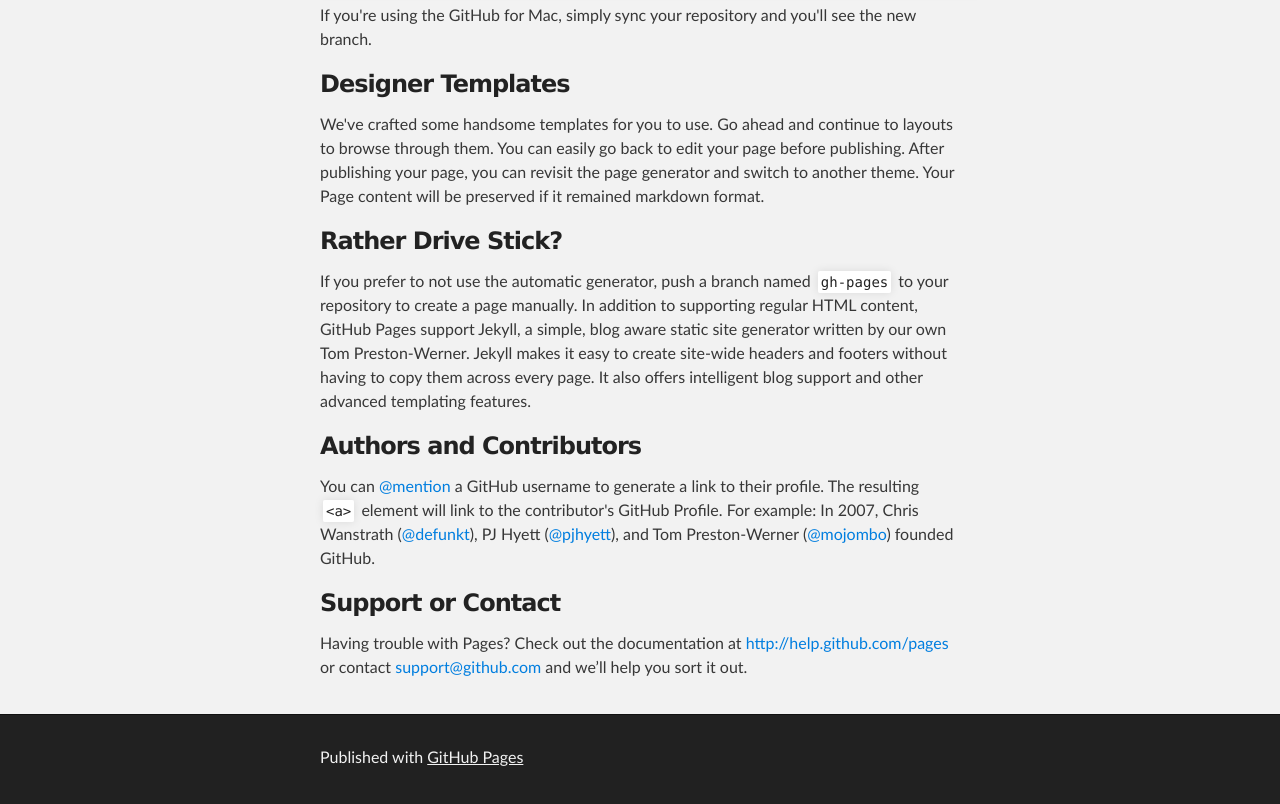
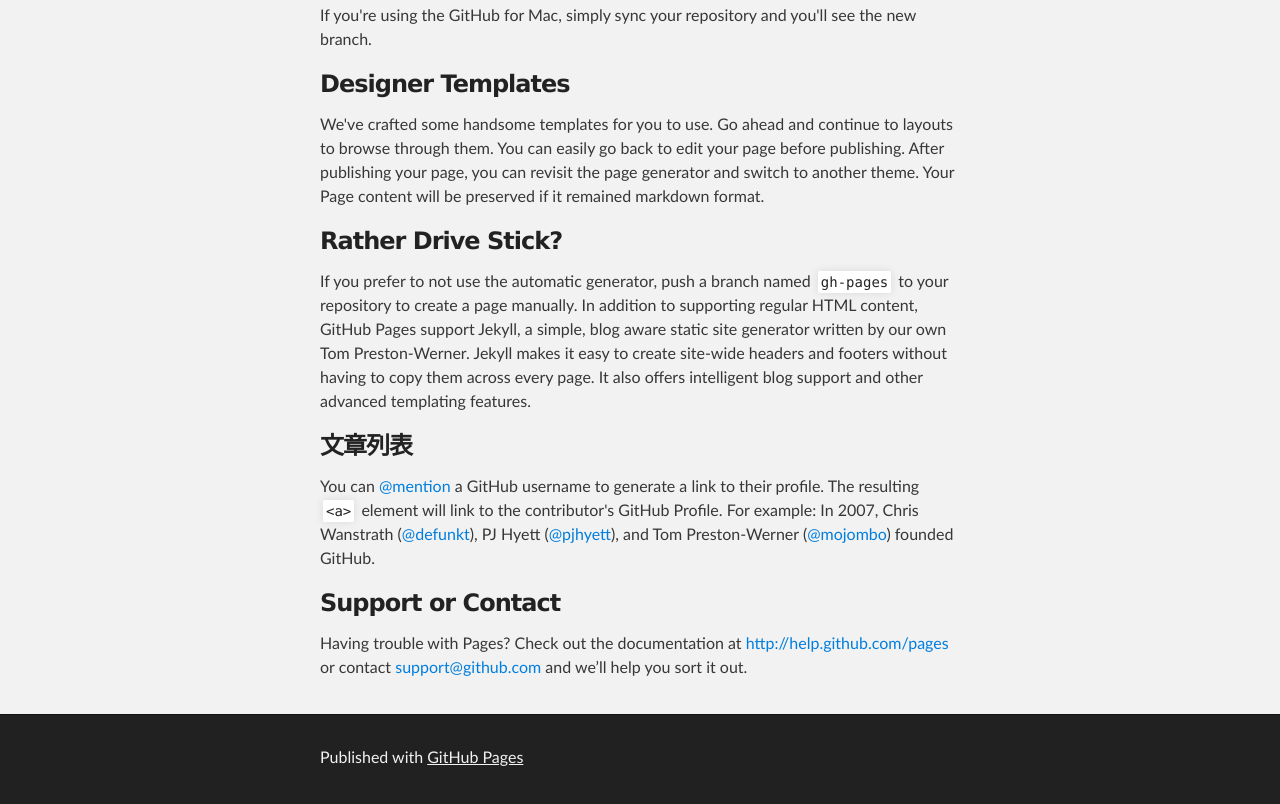
Before and after one commit to larrybai/larrybai.github.io, a plain HTML site: page index.html in a window 1280 px wide. Shown: the part 513-1317 px from the top of the page. Drawn offline with Linux system fonts and the light colour scheme.

Commit message:
修改"Authors and Contributors"为文章列表

```diff
--- a/index.html
+++ b/index.html
@@ -50,7 +50,7 @@
 <p>If you prefer to not use the automatic generator, push a branch named <code>gh-pages</code> to your repository to create a page manually. In addition to supporting regular HTML content, GitHub Pages support Jekyll, a simple, blog aware static site generator written by our own Tom Preston-Werner. Jekyll makes it easy to create site-wide headers and footers without having to copy them across every page. It also offers intelligent blog support and other advanced templating features.</p>
 
 <h3>
-<a name="authors-and-contributors" class="anchor" href="#authors-and-contributors"><span class="octicon octicon-link"></span></a>Authors and Contributors</h3>
+<a name="authors-and-contributors" class="anchor" href="#authors-and-contributors"><span class="octicon octicon-link"></span></a>文章列表</h3>
 
 <p>You can <a href="https://github.com/blog/821" class="user-mention">@mention</a> a GitHub username to generate a link to their profile. The resulting <code>&lt;a&gt;</code> element will link to the contributor's GitHub Profile. For example: In 2007, Chris Wanstrath (<a href="https://github.com/defunkt" class="user-mention">@defunkt</a>), PJ Hyett (<a href="https://github.com/pjhyett" class="user-mention">@pjhyett</a>), and Tom Preston-Werner (<a href="https://github.com/mojombo" class="user-mention">@mojombo</a>) founded GitHub.</p>
 
```
